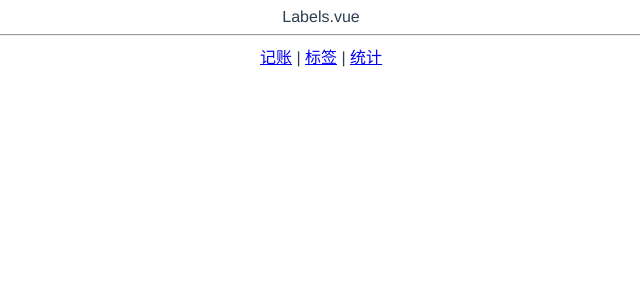
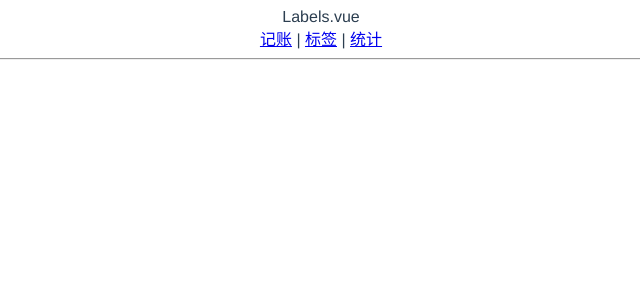
Before and after one commit to BlueMiao10/BlueMao-bookkeeping, a Vue app: page /#/labels in a window 1280 px wide. Shown: the top 300 px of the page, without its empty margins (319-959 px from the left). Built offline with nearby package versions, Linux system fonts and the light colour scheme.

Commit message:
全局组件<Nav/>

```diff
--- a/src/App.vue
+++ b/src/App.vue
@@ -1,15 +1,8 @@
 <template>
   <div id="app">
-    <div>
   <!-- 在router中，我们定义了访问的路径，显示的内容，在这里我们定义显示的位置 -->
       <router-view/>
       <hr>
-      <div>
-        <router-link to="/money">记账</router-link> |
-        <router-link to="/labels">标签</router-link> |
-        <router-link to="statistics">统计</router-link>
-      </div>
-    </div>
   </div>
 </template>
 
--- /dev/null
+++ b/src/components/Nav.vue
@@ -0,0 +1,17 @@
+<template>
+  <div>
+    <router-link to="/money">记账</router-link> |
+    <router-link to="/labels">标签</router-link> |
+    <router-link to="statistics">统计</router-link>
+  </div>
+</template>
+
+<script lang="ts">
+export default {
+  name: 'Nav'
+};
+</script>
+
+<style scoped lang="scss">
+
+</style>
--- a/src/views/Labels.vue
+++ b/src/views/Labels.vue
@@ -1,10 +1,12 @@
 <template>
-  <div>Labels.vue</div>
+  <div>Labels.vue
+    <Nav></Nav>
+  </div>
 </template>
 
 <script lang="ts">
 export default {
-  name: "Labels"
+  name: "Labels",
 }
 </script>
 
--- a/src/views/Money.vue
+++ b/src/views/Money.vue
@@ -1,10 +1,12 @@
 <template>
-  <div>Money.vue</div>
+  <div>Money.vue
+    <Nav></Nav>
+  </div>
 </template>
 
 <script lang="ts">
 export default {
-  name: "Money"
+  name: "Money",
 }
 </script>
 
--- a/src/views/Statistics.vue
+++ b/src/views/Statistics.vue
@@ -1,10 +1,12 @@
 <template>
-  <div>Statistics.vue</div>
+  <div>Statistics.vue
+    <Nav></Nav>
+  </div>
 </template>
 
 <script lang="ts">
 export default {
-  name: "Statistics"
+  name: "Statistics",
 }
 </script>
 
```
Also changed, not shown: src/main.ts (+10 -7 lines).
